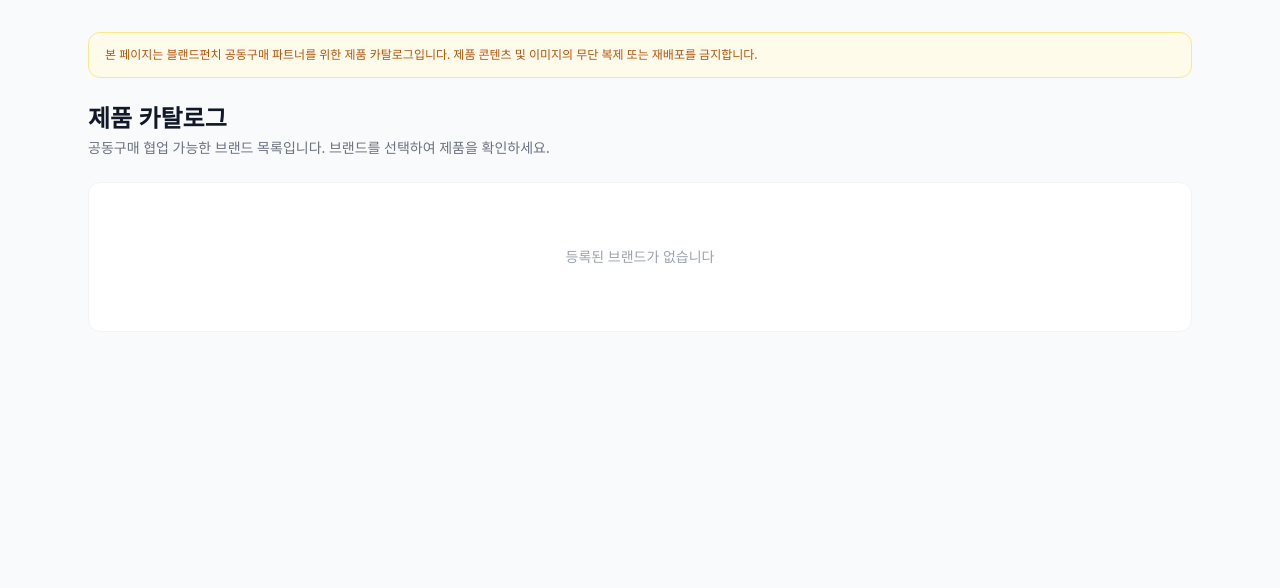
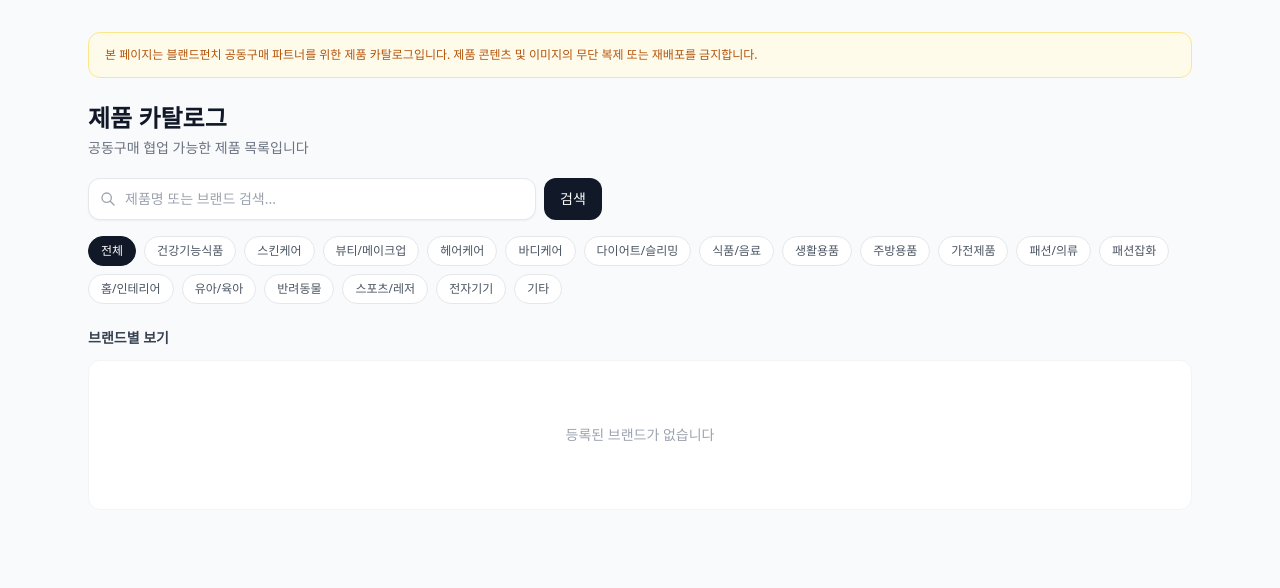
Before and after one commit to motelly630-lang/blend-punch-os, a FastAPI app: page /public/products in a window 1280 px wide. Shown: the part 57-645 px from the top of the page. Run offline with FastAPI, Linux system fonts and the light colour scheme; some libraries are stand-ins or nearby versions.

Commit message:
Restore search and category filter to public catalog
- /public/products: search bar + category pills always visible
- No filter → brand cards grid (default)
- With filter → product grid results
- Category list matches internal CATEGORIES

Co-Authored-By: Claude Sonnet 4.6 <noreply@anthropic.com>

```diff
--- a/app/routers/public.py
+++ b/app/routers/public.py
@@ -21,13 +21,33 @@ def _brand_list(db: Session) -> list[dict]:
     return [{"name": r.brand, "count": r.cnt} for r in rows]
 
 
-# ── /public/products — 브랜드 목록 ─────────────────────────────
+FILTER_CATEGORIES = [
+    "건강기능식품", "스킨케어", "뷰티/메이크업", "헤어케어", "바디케어",
+    "다이어트/슬리밍", "식품/음료", "생활용품", "주방용품", "가전제품",
+    "패션/의류", "패션잡화", "홈/인테리어", "유아/육아", "반려동물",
+    "스포츠/레저", "전자기기", "기타",
+]
+
+
+# ── /public/products — 브랜드 목록 + 검색/카테고리 필터 ──────────
 @router.get("/products")
-def public_product_list(request: Request, db: Session = Depends(get_db)):
+def public_product_list(request: Request, db: Session = Depends(get_db),
+                        q: str = "", category: str = ""):
     brands = _brand_list(db)
+    products = []
+    if q or category:
+        query = db.query(Product).filter(Product.status == "active")
+        if q:
+            query = query.filter(
+                Product.name.ilike(f"%{q}%") | Product.brand.ilike(f"%{q}%")
+            )
+        if category:
+            query = query.filter(Product.category == category)
+        products = query.order_by(Product.created_at.desc()).all()
     return templates.TemplateResponse(
         "public/products.html",
-        {"request": request, "brands": brands},
+        {"request": request, "brands": brands, "products": products,
+         "q": q, "category_filter": category, "filter_categories": FILTER_CATEGORIES},
     )
 
 
--- a/app/templates/public/products.html
+++ b/app/templates/public/products.html
@@ -12,12 +12,89 @@
 </div>
 
 <!-- 헤더 -->
-<div class="mb-6">
+<div class="mb-5">
   <h1 class="text-2xl font-bold text-gray-900 mb-1">제품 카탈로그</h1>
-  <p class="text-sm text-gray-500">공동구매 협업 가능한 브랜드 목록입니다. 브랜드를 선택하여 제품을 확인하세요.</p>
+  <p class="text-sm text-gray-500">공동구매 협업 가능한 제품 목록입니다</p>
 </div>
 
-<!-- 브랜드 카드 그리드 -->
+<!-- 검색창 -->
+<form method="get" class="mb-4 flex gap-2">
+  <div class="relative flex-1 max-w-md">
+    <input type="text" name="q" value="{{ q }}" placeholder="제품명 또는 브랜드 검색..."
+      class="w-full pl-9 pr-4 py-2.5 border border-gray-200 rounded-xl text-sm bg-white focus:outline-none focus:ring-2 focus:ring-blue-500 shadow-sm">
+    <svg class="absolute left-3 top-1/2 -translate-y-1/2 w-4 h-4 text-gray-400" fill="none" viewBox="0 0 24 24" stroke="currentColor" stroke-width="2">
+      <path stroke-linecap="round" stroke-linejoin="round" d="M21 21l-6-6m2-5a7 7 0 11-14 0 7 7 0 0114 0z"/>
+    </svg>
+  </div>
+  {% if category_filter %}<input type="hidden" name="category" value="{{ category_filter }}">{% endif %}
+  <button type="submit" class="px-4 py-2 bg-gray-900 text-white text-sm rounded-xl hover:bg-gray-700 transition-colors">검색</button>
+  {% if q or category_filter %}
+  <a href="/public/products" class="px-4 py-2 text-sm text-gray-500 hover:text-gray-700 flex items-center">초기화</a>
+  {% endif %}
+</form>
+
+<!-- 카테고리 탭 -->
+<div class="flex flex-wrap gap-2 mb-6">
+  <a href="/public/products{% if q %}?q={{ q }}{% endif %}"
+    class="text-xs px-3 py-1.5 rounded-full border font-medium transition-colors
+      {% if not category_filter %}bg-gray-900 text-white border-gray-900{% else %}bg-white text-gray-600 border-gray-200 hover:border-gray-400{% endif %}">
+    전체
+  </a>
+  {% for cat in filter_categories %}
+  <a href="/public/products?category={{ cat | urlencode }}{% if q %}&q={{ q }}{% endif %}"
+    class="text-xs px-3 py-1.5 rounded-full border font-medium transition-colors
+      {% if category_filter == cat %}bg-blue-600 text-white border-blue-600{% else %}bg-white text-gray-600 border-gray-200 hover:border-blue-300 hover:text-blue-600{% endif %}">
+    {{ cat }}
+  </a>
+  {% endfor %}
+</div>
+
+{% if q or category_filter %}
+<!-- ── 검색/카테고리 결과 ── -->
+<div class="mb-3 flex items-center justify-between">
+  <span class="text-xs text-gray-400">
+    {% if q %}"{{ q }}"{% endif %}{% if q and category_filter %} · {% endif %}{% if category_filter %}{{ category_filter }}{% endif %}
+    — {{ products | length }}개 제품
+  </span>
+  <a href="/public/products" class="text-xs text-blue-500 hover:text-blue-700">← 브랜드 목록으로</a>
+</div>
+
+{% if products %}
+<div class="grid grid-cols-2 sm:grid-cols-3 lg:grid-cols-4 gap-4">
+  {% for p in products %}
+  <a href="/public/products/product/{{ p.id }}"
+    class="bg-white rounded-xl border border-gray-100 shadow-sm overflow-hidden hover:shadow-md transition-all hover:-translate-y-0.5 group">
+    <div class="aspect-square bg-gray-50 flex items-center justify-center overflow-hidden">
+      {% if p.product_image %}
+      <img src="{{ p.product_image }}" alt="{{ p.name }}" loading="lazy"
+        onerror="this.style.display='none'" class="w-full h-full object-cover">
+      {% else %}
+      <svg class="w-10 h-10 text-gray-200" fill="none" viewBox="0 0 24 24" stroke="currentColor" stroke-width="1">
+        <path stroke-linecap="round" stroke-linejoin="round" d="M20 7l-8-4-8 4m16 0l-8 4m8-4v10l-8 4m0-10L4 7m8 4v10M4 7v10l8 4"/>
+      </svg>
+      {% endif %}
+    </div>
+    <div class="p-3.5">
+      <div class="text-xs text-gray-400 mb-0.5">{{ p.brand }}</div>
+      <div class="font-semibold text-gray-900 text-sm leading-snug line-clamp-2 mb-1">{{ p.name }}</div>
+      {% if p.unique_selling_point %}
+      <div class="text-xs text-gray-500 line-clamp-2">{{ p.unique_selling_point }}</div>
+      {% endif %}
+    </div>
+  </a>
+  {% endfor %}
+</div>
+{% else %}
+<div class="bg-white rounded-xl border border-gray-100 p-16 text-center">
+  <div class="text-gray-400 text-sm">검색 결과가 없습니다</div>
+</div>
+{% endif %}
+
+{% else %}
+<!-- ── 브랜드 카드 목록 (기본) ── -->
+<div class="mb-3">
+  <h2 class="text-sm font-semibold text-gray-700">브랜드별 보기</h2>
+</div>
 {% if brands %}
 <div class="grid grid-cols-2 sm:grid-cols-3 lg:grid-cols-4 gap-4">
   {% for b in brands %}
@@ -36,5 +113,6 @@
   <div class="text-gray-400 text-sm">등록된 브랜드가 없습니다</div>
 </div>
 {% endif %}
+{% endif %}
 
 {% endblock %}
```
